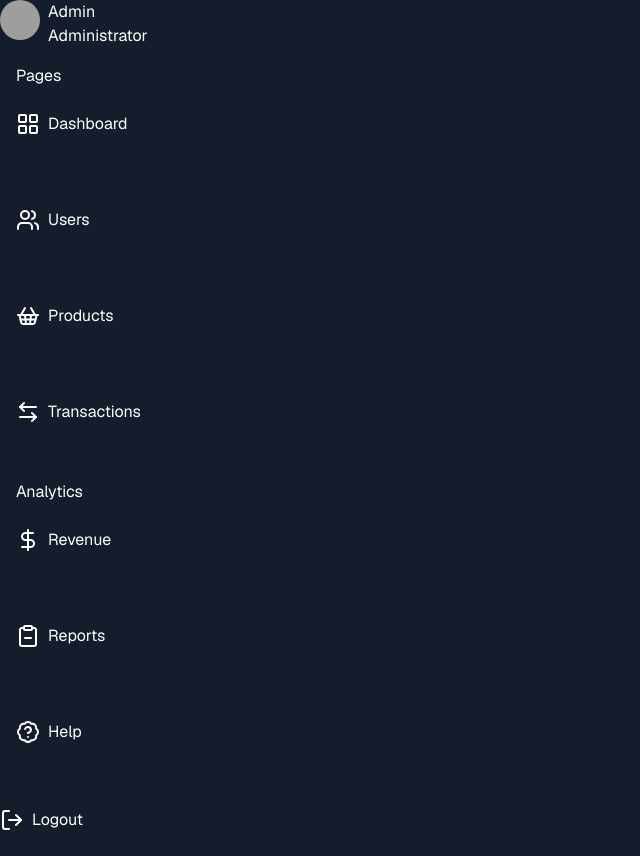
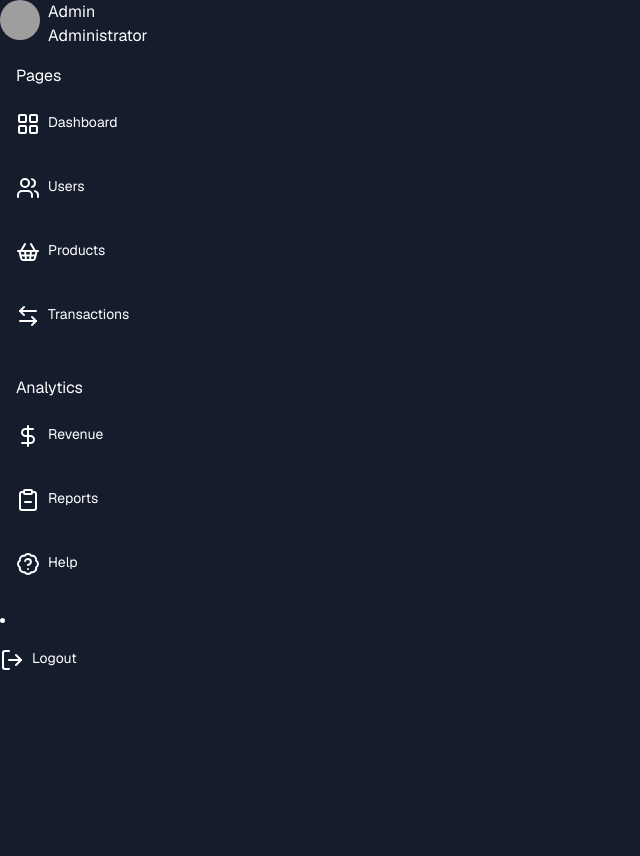
Before and after one commit to BarriosXJavier/tradehub, a Next.js app: page /dashboard in a window 1280 px wide. Shown: the whole page, without its empty margins (0-640 px from the left). After the commit the page ends 800 px from the top, so only its background shows below. Built offline with nearby package versions, Linux system fonts and the light colour scheme; grey boxes are pictures that could not be loaded.

Commit message:
Refactor menuLinks component to use dynamic menu items

```diff
--- a/src/ui/dashboard/menuLinks.tsx
+++ b/src/ui/dashboard/menuLinks.tsx
@@ -1,89 +1,34 @@
-import Link from "next/link"
+import Link from "next/link";
 import { LayoutGrid, Users, ShoppingBasket, ArrowLeftRight, DollarSign, LogOut, BadgeHelp, ClipboardMinus } from "lucide-react";
 
 const MenuLinks = () => {
+    const menuItem = (href: string, icon: React.ReactNode, label: string) => (
+        <li>
+            <Link href={href} className="flex space-x-2 hover:bg-slate-800 active:bg-slate-800 py-4 text-sm rounded-md">
+                {icon}
+                <span>{label}</span>
+            </Link>
+        </li>
+    );
+
     return (
-      <>
         <div>
-          <ul className="flex flex-col p-4 space-y-6">
-            Pages
-            <li>
-              <Link
-                href="../../dashboard/"
-                className="flex space-x-2 hover:bg-slate-800  active:bg-slate-800 py-6"
-              >
-                <LayoutGrid />
-                <span>Dashboard</span>
-              </Link>
-            </li>
-            <li>
-              <Link
-                href="../../dashboard/users"
-                className="flex space-x-2  hover:bg-slate-800  active:bg-slate-800 py-6"
-              >
-                <Users />
-                <span>Users</span>
-              </Link>
-            </li>
-            <li>
-              <Link
-                href="../../dashboard/products"
-                className="flex space-x-2  hover:bg-slate-800  active:bg-slate-800 py-6"
-              >
-                <ShoppingBasket />
-                <span>Products</span>
-              </Link>
-            </li>
-            <li>
-              <Link
-                href="../../dashboard/transactions"
-                className="flex space-x-2  hover:bg-slate-800  active:bg-slate-800 py-6"
-              >
-                <ArrowLeftRight />
-                <span>Transactions</span>
-              </Link>
-            </li>
-          </ul>
-          <ul className="flex flex-col p-4 space-y-6">
-            Analytics
-            <li>
-              <Link
-                href="../../dashboard/revenue"
-                className="flex space-x-2  hover:bg-slate-800  active:bg-slate-800 py-6"
-              >
-                <DollarSign />
-                <span>Revenue</span>
-              </Link>
-            </li>
-            <li>
-              <Link
-                href="../../dashboard/reports"
-                className="flex space-x-2  hover:bg-slate-800  active:bg-slate-800 py-6"
-              >
-                <ClipboardMinus />
-                <span>Reports</span>
-              </Link>
-            </li>
-            <li>
-              <Link
-                href="../../dashboard/help"
-                className="flex space-x-2  hover:bg-slate-800  active:bg-slate-800 py-6"
-              >
-                <BadgeHelp />
-                <span>Help</span>
-              </Link>
-            </li>
-          </ul>
-          <Link
-            href="../../dashboard/logout"
-            className="flex space-x-2  hover:bg-slate-800  active:bg-slate-800 py-6"
-          >
-            <LogOut />
-            <span>Logout</span>
-          </Link>
+            <ul className="flex flex-col p-4 space-y-2">
+                <span>Pages</span>
+                {menuItem("../../dashboard/", <LayoutGrid />, "Dashboard")}
+                {menuItem("../../dashboard/users", <Users />, "Users")}
+                {menuItem("../../dashboard/products", <ShoppingBasket />, "Products")}
+                {menuItem("../../dashboard/transactions", <ArrowLeftRight />, "Transactions")}
+            </ul>
+            <ul className="flex flex-col p-4 space-y-2">
+                <span>Analytics</span>
+                {menuItem("../../dashboard/revenue", <DollarSign />, "Revenue")}
+                {menuItem("../../dashboard/reports", <ClipboardMinus />, "Reports")}
+                {menuItem("../../dashboard/help", <BadgeHelp />, "Help")}
+            </ul>
+            {menuItem("../../dashboard/logout", <LogOut />, "Logout")}
         </div>
-      </>
     );
-}
+};
 
 export default MenuLinks;
--- a/src/ui/dashboard/sidebar/sidebar.tsx
+++ b/src/ui/dashboard/sidebar/sidebar.tsx
@@ -1,7 +1,5 @@
 import React from "react";
 import { Avatar, AvatarFallback, AvatarImage } from "@/components/ui/avatar";
-import Products from "@/app/dashboard/products/page";
-import Users from "@/app/dashboard/users/page";
 import MenuLinks from "../menuLinks";
 
 type Props = {};
```
